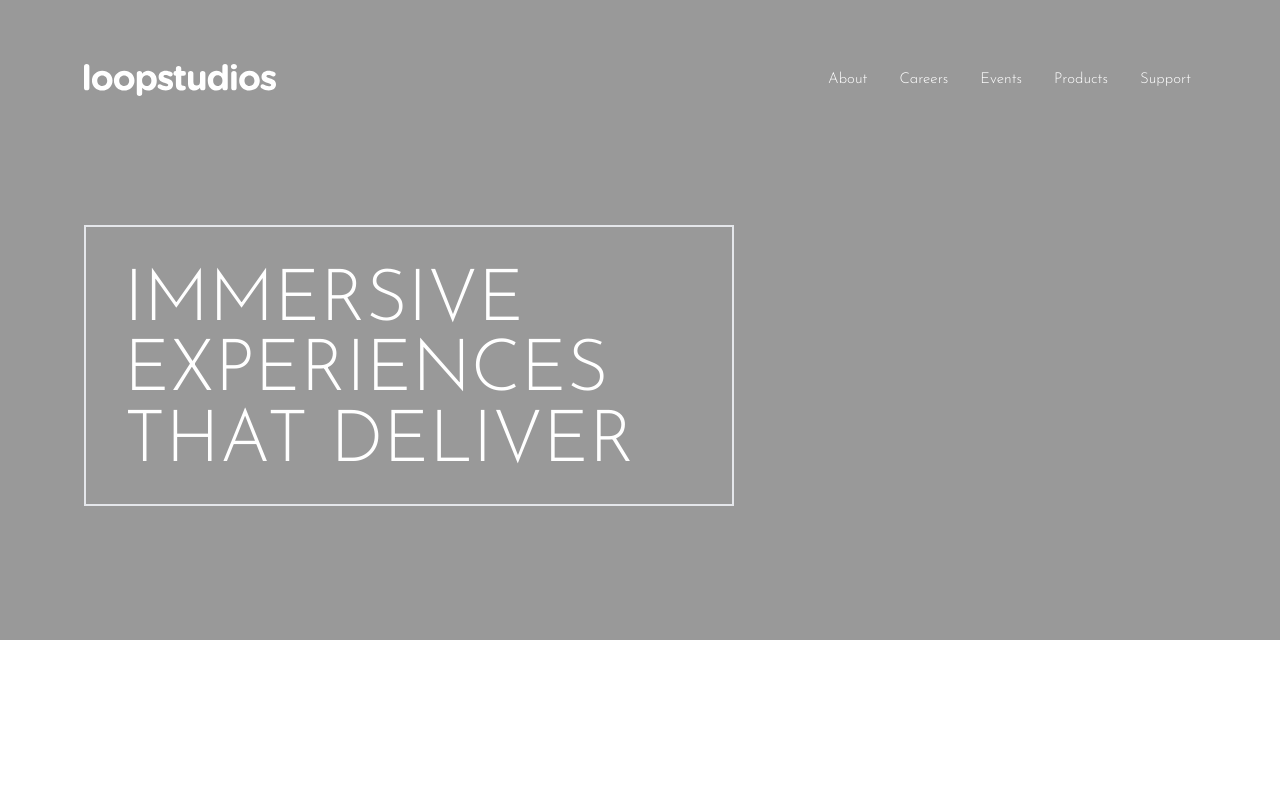
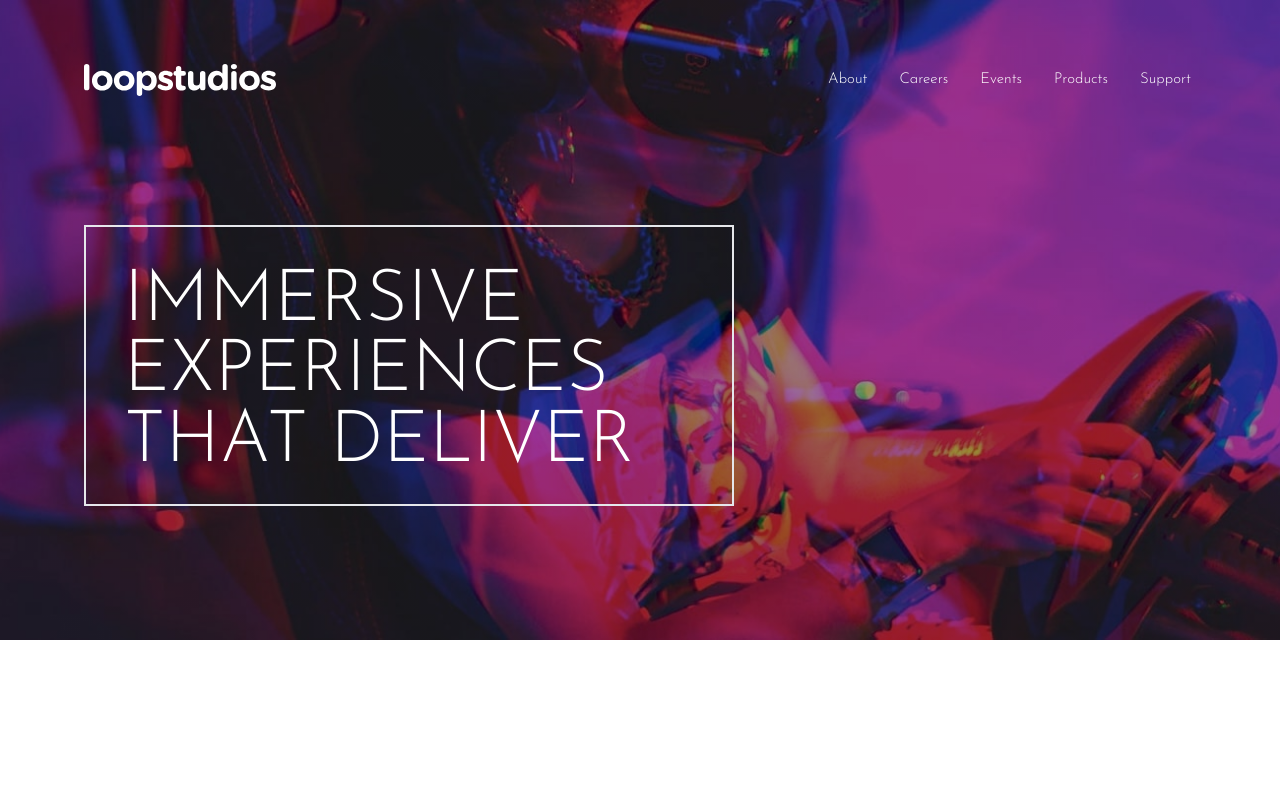
Before and after one commit to Sagnunes/frontend-loopstudio, a website: page src/index.html in a window 1280 px wide. Shown: the top 797 px of the page. Drawn offline with Linux system fonts and the light colour scheme; the site is published under a folder, as on GitHub Pages, so addresses that start at the root find nothing; files whose address does not match are found by name.

Commit message:
fixed bug hero image not showing

```diff
--- a/src/input.css
+++ b/src/input.css
@@ -11,13 +11,13 @@
     .hero {
         --max-dimension: 40.625rem;
 
-        background: url("/images/mobile/image-hero.jpg") no-repeat center top;
+        background: url("../images/mobile/image-hero.jpg") no-repeat center top;
         height: 80vh;
         max-height: var(--max-dimension);
 
         @screen sm {
             background-image: linear-gradient(rgba(0, 0, 0, 0.4), rgba(0, 0, 0, 0.4)),
-            url("/images/desktop/image-hero.jpg");
+            url("..//images/desktop/image-hero.jpg");
         }
 
         & h1 {
```
Also changed, not shown: src/output.css.
